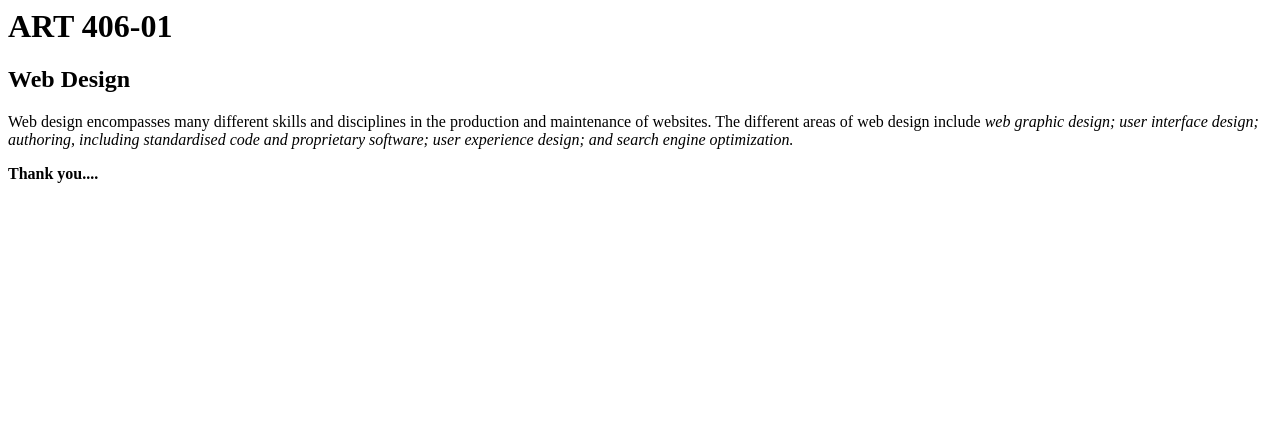
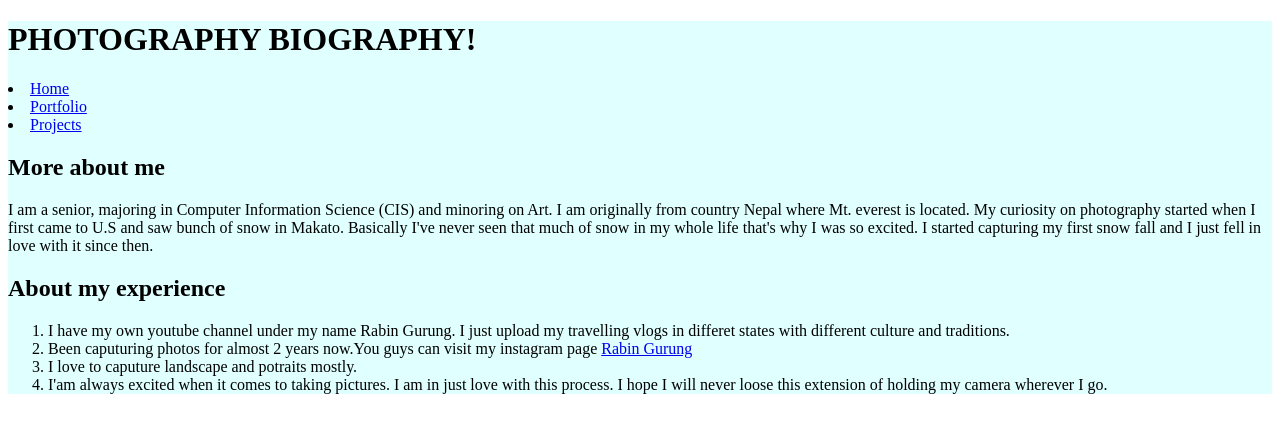
Before and after one commit to rabintamu10/github.io, a plain HTML site: page index.html in a window 1280 px wide. Drawn offline with Linux system fonts and the light colour scheme.

Commit message:
Add files via upload

```diff
--- a/index.html
+++ b/index.html
@@ -1,20 +1,36 @@
+<!DOCTYPE html>
+<!-- saved from url=(0067)file:///Users/rabingurung/Desktop/fall2021:ART406/art406/index.html -->
+<html><head><meta http-equiv="Content-Type" content="text/html; charset=windows-1252"></head>
+	<body>
+		<div style="background-color: lightcyan;">
 
-<!DOCTYPE htmnl>
-<html>
-    <head>
-       <title>
-Week 2 challenge
-       </title>
-        <body>
-           <h1>
-               ART 406-01
-           </h1>
-           <h2> Web Design</h2>
-           <p>
-               Web design encompasses many different skills and disciplines in the production and maintenance of websites. The different areas of web design include <i>web graphic design; user interface design; authoring, including standardised code and proprietary software; user experience design; and search engine optimization.
-               </i>
-           </p>
-            <b>Thank you....</b>
-        </body>
-    </head>
-</html>
+		<h1>PHOTOGRAPHY BIOGRAPHY!</h1>
+		<li><a href="file:///Users/rabingurung/Desktop/fall2021:ART406/art406/index.html">Home</a><a></a></li><a>
+		</a><li><a></a><a href="https://www.instagram.com/rabin_gurung_/">Portfolio</a><a></a></li><a>
+		</a><li><a></a><a href="https://www.youtube.com/channel/UC_qj6lR28hWJ69GH8J7t_AQ">Projects</a><a></a></li><a>
+
+
+
+		<h2>More about me</h2>
+
+		<p style="background-color: lightcyan;">I am a senior, majoring in Computer Information Science (CIS) and minoring on Art. I am originally from country Nepal where Mt. everest is located. My curiosity on photography started when I first came to U.S and saw bunch of snow in Makato. Basically I've never seen that much of snow in my whole life that's why I was so excited. I started capturing my first snow fall and I just fell in love with it since then.   </p>
+
+
+		<h2>About my experience</h2>
+		</a><ol><a>
+			<li>I have my own youtube channel under my name Rabin Gurung. I just upload my travelling vlogs in differet states with different culture and traditions.</li>
+			</a><li><a>Been caputuring photos for almost 2 years now.You guys can visit my instagram page </a><a href="https://www.instagram.com/rabin_gurung_/">Rabin Gurung</a><a></a></li><a>
+			<li>I love to caputure landscape and potraits mostly.</li>
+			<li>I'am always excited when it comes to taking pictures. I am in just love with this process. I hope I will never loose this extension of holding my camera wherever I go.</li>
+		</a></ol><a>
+
+
+		</a></div><a>
+
+
+
+
+
+
+
+</a></body></html>
```
